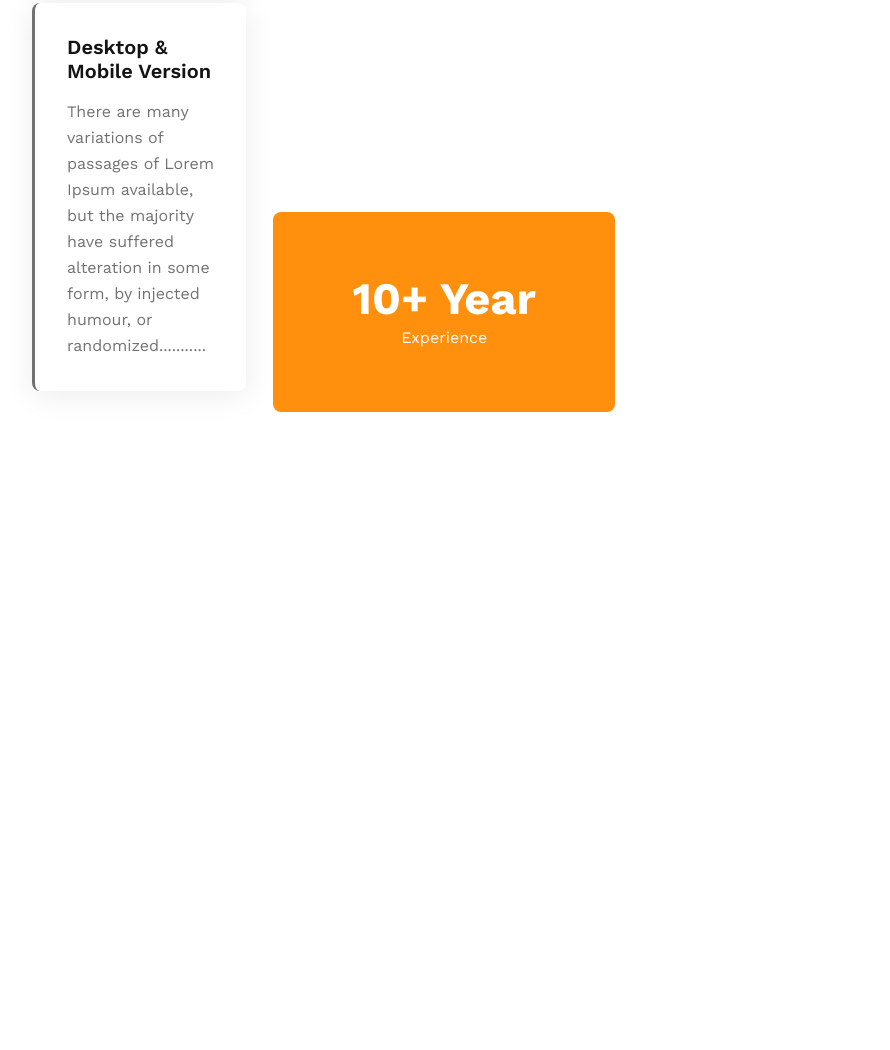
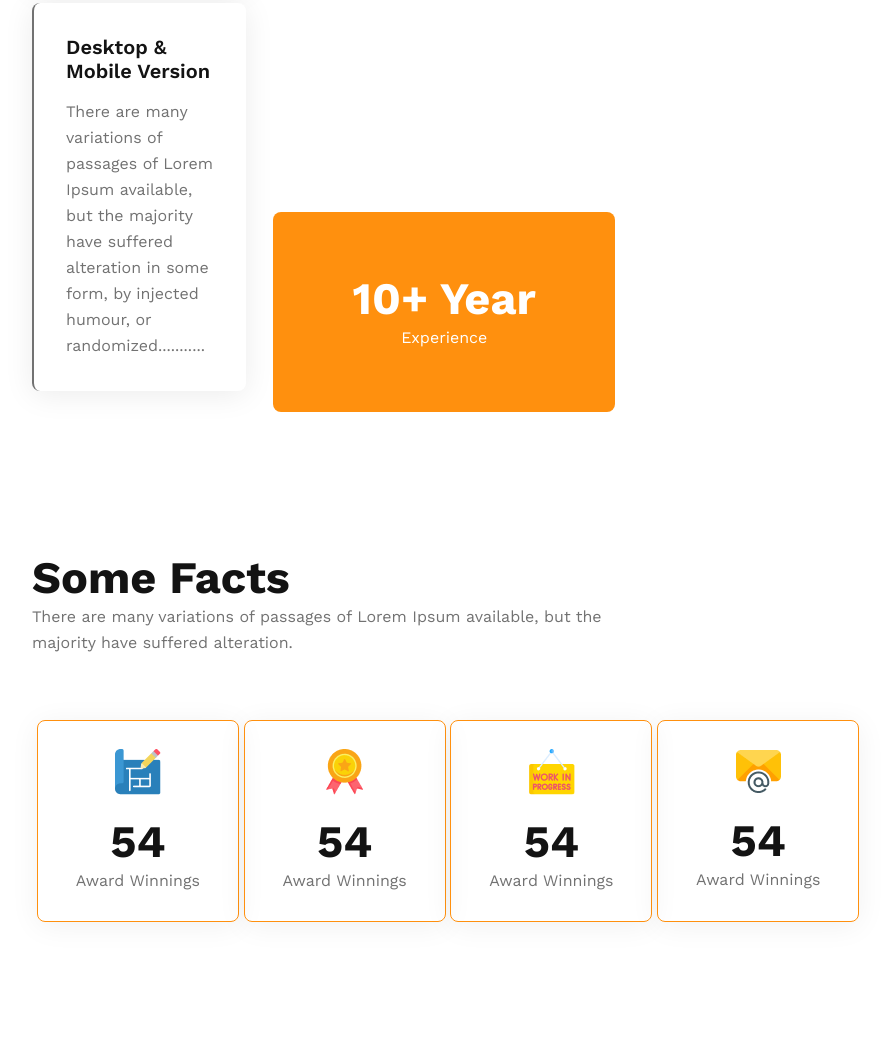
Before and after one commit to rakibhasan30/g3-architect-website-practise, a plain HTML site: page index.html in a window 1280 px wide. Shown: the part 3615-4665 px from the top of the page, without its empty margins (192-1082 px from the left). Before the commit the page ends 4038 px from the top, so only its background shows below. Drawn offline with nearby package versions, Linux system fonts and the light colour scheme.

Commit message:
Facts Section Added

```diff
--- a/index.html
+++ b/index.html
@@ -113,5 +113,42 @@
         </div>
       </div>
     </div>
+    <div class="facts-section">
+      <h2>Some Facts</h2>
+      <p class="facts-section-paragraph">
+        There are many variations of passages of Lorem Ipsum available, but the
+        majority have suffered alteration.
+      </p>
+      <div class="facts-box-section">
+        <div class="facts-box">
+          <div class="facts-icon">
+            <img src="./images/icons/projects.png" alt="" />
+          </div>
+          <h2>54</h2>
+          <p>Award Winnings</p>
+        </div>
+        <div class="facts-box">
+          <div class="facts-icon">
+            <img src="./images/icons/ribon.png" alt="" />
+          </div>
+          <h2>54</h2>
+          <p>Award Winnings</p>
+        </div>
+        <div class="facts-box">
+          <div class="facts-icon">
+            <img src="./images/icons/customers.png" alt="" />
+          </div>
+          <h2>54</h2>
+          <p>Award Winnings</p>
+        </div>
+        <div class="facts-box">
+          <div class="facts-icon">
+            <img src="./images/icons/email.png" alt="" />
+          </div>
+          <h2>54</h2>
+          <p>Award Winnings</p>
+        </div>
+      </div>
+    </div>
   </body>
 </html>
--- a/style.css
+++ b/style.css
@@ -192,13 +192,13 @@ nav ul li a {
   border-left: 5px solid var(--primary-accent-color);
 }
 .third-left-section > p {
-  padding-top: 2rem;
+  padding-top: 2.5rem;
 }
 .third-left-section p {
   padding-top: 1rem;
 }
 .cards {
-  border-left: 3px solid var(--paragraph-primary-color);
+  border-left: 2px solid var(--paragraph-primary-color);
   margin-top: 1rem;
   border-radius: 8px;
   background: #fff;
@@ -227,6 +227,39 @@ nav ul li a {
   color: #fff;
   margin: 0 auto;
   text-align: center;
+}
+
+.facts-section {
+  padding: 8rem 14rem;
+  text-align: left;
+}
+.facts-section h2 {
+  text-align: left;
+}
+.facts-section-paragraph {
+  width: 600px;
+  text-align: left;
+  margin-bottom: 4rem;
+}
+
+.facts-box-section {
+  display: flex;
+  align-items: center;
+  justify-content: space-evenly;
+}
+.facts-box {
+  display: flex;
+  flex-direction: column;
+  justify-content: center;
+  align-items: center;
+  width: 200px;
+  height: 200px;
+  border-radius: 8px;
+  border: 1px solid var(--primary-accent-color);
+  box-shadow: 0px 4px 30px 0px rgba(0, 0, 0, 0.06);
+}
+.facts-icon {
+  margin-bottom: 1rem;
 }
 /* Media Queries */
 
```
